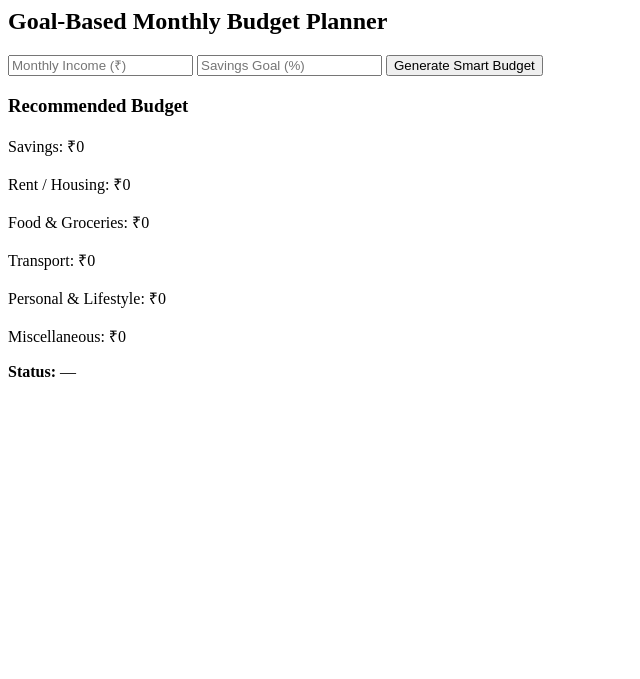
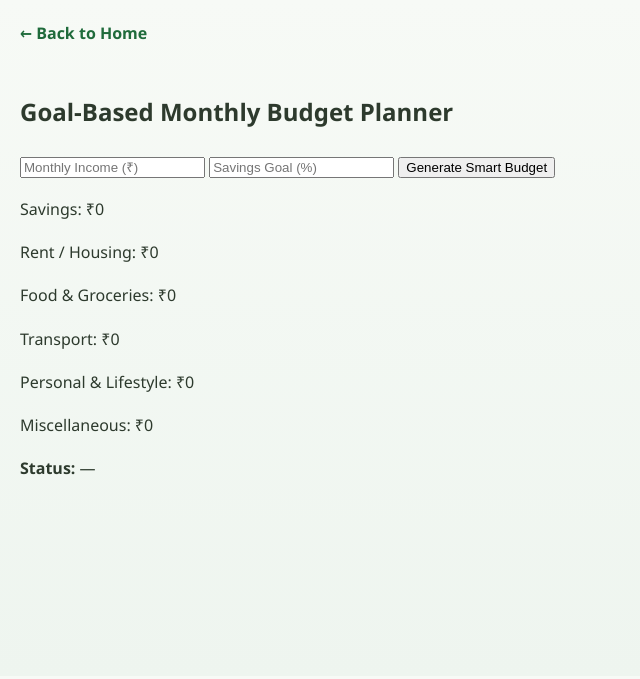
Before and after one commit to Yashraj1939x/FinLearnX, a plain HTML site: page simulations/budgetSimulation.html in a window 1280 px wide. Shown: the whole page, without its empty margins (0-640 px from the left). Drawn offline with nearby package versions, Linux system fonts and the light colour scheme.

Commit message:
Update budgetSimulation.html

```diff
--- a/simulations/budgetSimulation.html
+++ b/simulations/budgetSimulation.html
@@ -1,23 +1,39 @@
+<!DOCTYPE html>
+<html>
+<head>
+  <title>Budget Planner - FinLearnX</title>
+
+  <link rel="stylesheet" href="../css/style.css">
+  <link rel="stylesheet" href="../css/budgetSimulation.css">
+</head>
+
+<body>
+
+<a href="../index.html" class="back-link">← Back to Home</a>
+
+<div class="box">
   <h2>Goal-Based Monthly Budget Planner</h2>
 
   <input type="number" id="income" placeholder="Monthly Income (₹)">
-
   <input type="number" id="savingPercent" placeholder="Savings Goal (%)">
 
   <button onclick="planBudget()">Generate Smart Budget</button>
 
   <div class="result">
-  <h3>Recommended Budget</h3>
-
     <p>Savings: ₹<span id="saveAmount">0</span></p>
-
     <p>Rent / Housing: ₹<span id="rentAmt">0</span></p>
     <p>Food & Groceries: ₹<span id="foodAmt">0</span></p>
     <p>Transport: ₹<span id="transportAmt">0</span></p>
     <p>Personal & Lifestyle: ₹<span id="personalAmt">0</span></p>
     <p>Miscellaneous: ₹<span id="miscAmt">0</span></p>
-
     <p><strong>Status:</strong> <span id="status">—</span></p>
   </div>
 
   <canvas id="budgetChart"></canvas>
+</div>
+
+<script src="https://cdn.jsdelivr.net/npm/chart.js"></script>
+<script src="../js/budgetSimulation.js"></script>
+
+</body>
+</html>
```
Lines whose indentation alone changed are shown as unchanged.
